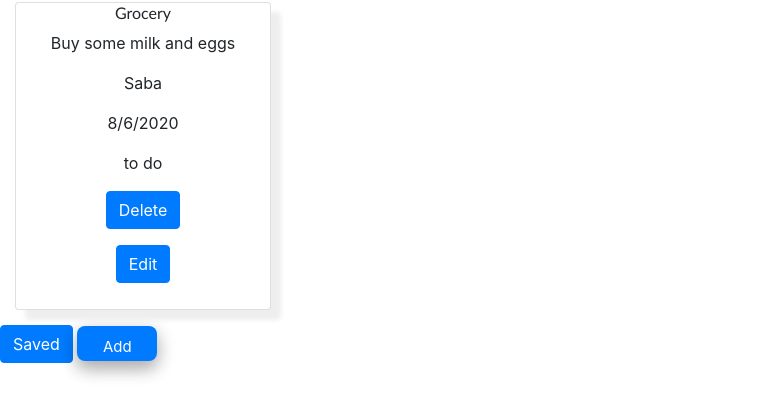
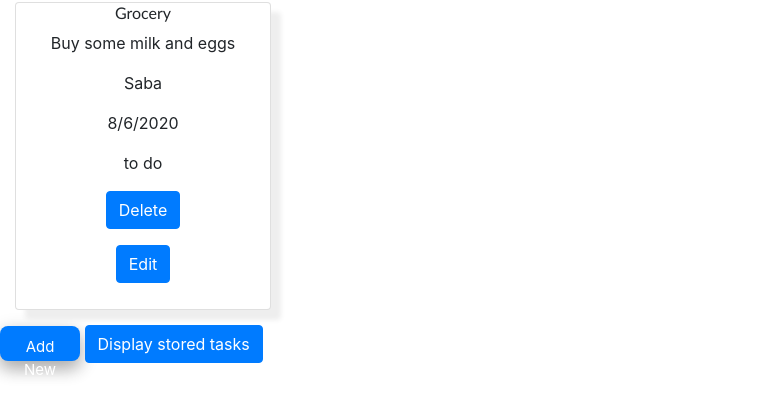
Before and after one commit to Any22/practicetask, a website built with Parcel: page index.html in a window 1280 px wide. Shown: the part 59-474 px from the top of the page, without its empty margins (0-760 px from the left). Built offline with nearby package versions, Linux system fonts and the light colour scheme.

Commit message:
changed buttons captions

```diff
--- a/index.html
+++ b/index.html
@@ -26,8 +26,9 @@
     </div>
 
 <!-- Adding tasks in Modal here -->
-<button type="button" class="btn btn-primary" id="dpSTask"> Saved</button>
-<button type="button" class="btn btn-info btn-lg" id="addTask" data-toggle="modal" data-target="#myModal">Add</button>
+<button type="button" class="btn btn-info btn-lg" id="addTask" data-toggle="modal" data-target="#myModal">Add New</button>
+<button type="button" class="btn btn-primary" id="dpSTask">Display stored tasks</button>
+
 
 <!-- Modal -->
 <div id="myModal" class="modal fade" role="dialog">
```
